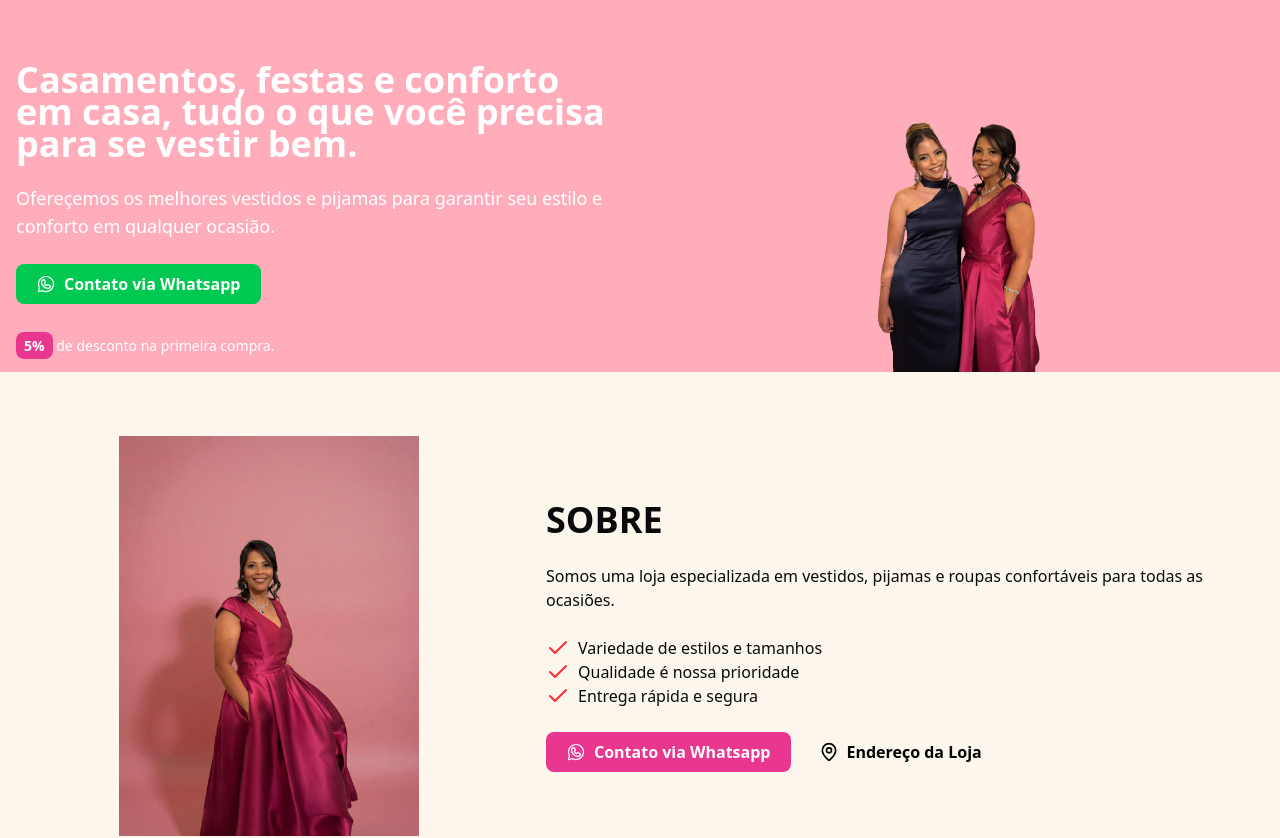
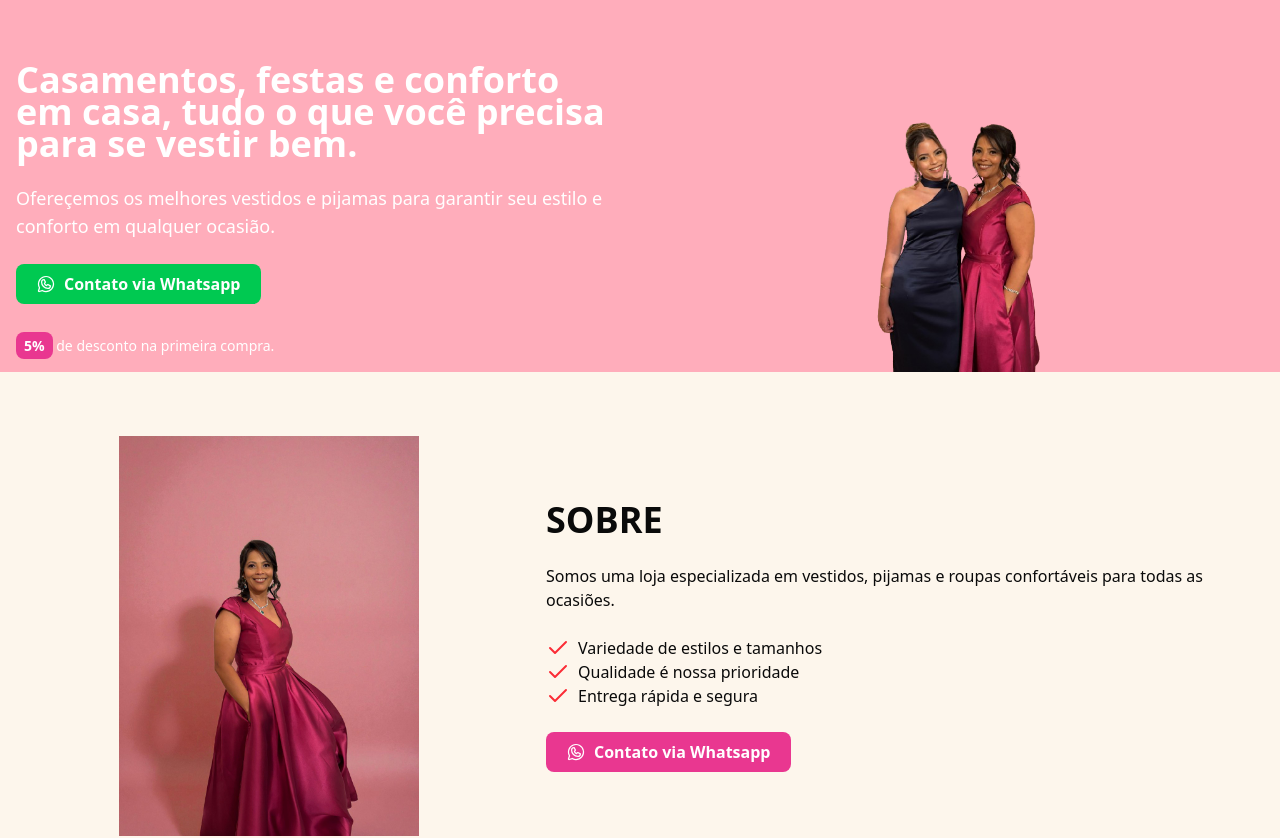
Before and after one commit to daniboycam/Clothing-Store, a Next.js app: page / in a window 1280 px wide. Shown: the top 838 px of the page. Built offline with nearby package versions, Linux system fonts and the light colour scheme.

Commit message:
exclui pin de localização.

```diff
--- a/src/components/about.tsx
+++ b/src/components/about.tsx
@@ -50,11 +50,6 @@ export function About(){
                             <WhatsappLogoIcon className="h-5 w-5"/>
                             Contato via Whatsapp
                         </a>
-
-                        <a href = "https://maps.app.goo.gl/NLrbofLnLztoYK3M6" target = "_blank" className = "text-black px-5 py-2 rounded-md font-semibold flex items-center justify-center w-fit gap-2">
-                            <MapPin className = "h-5 w-5"/>
-                            Endereço da Loja
-                        </a>
                     </div>
 
                     </div>
```
